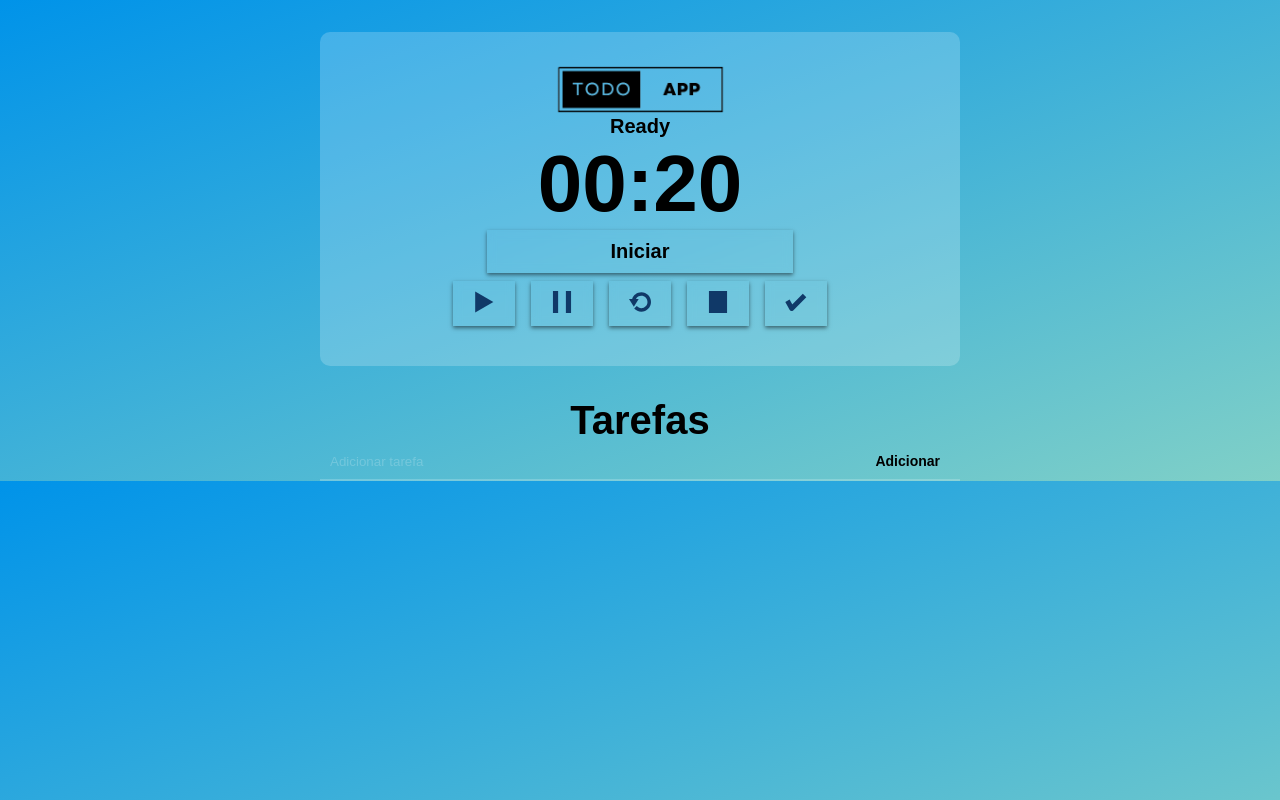
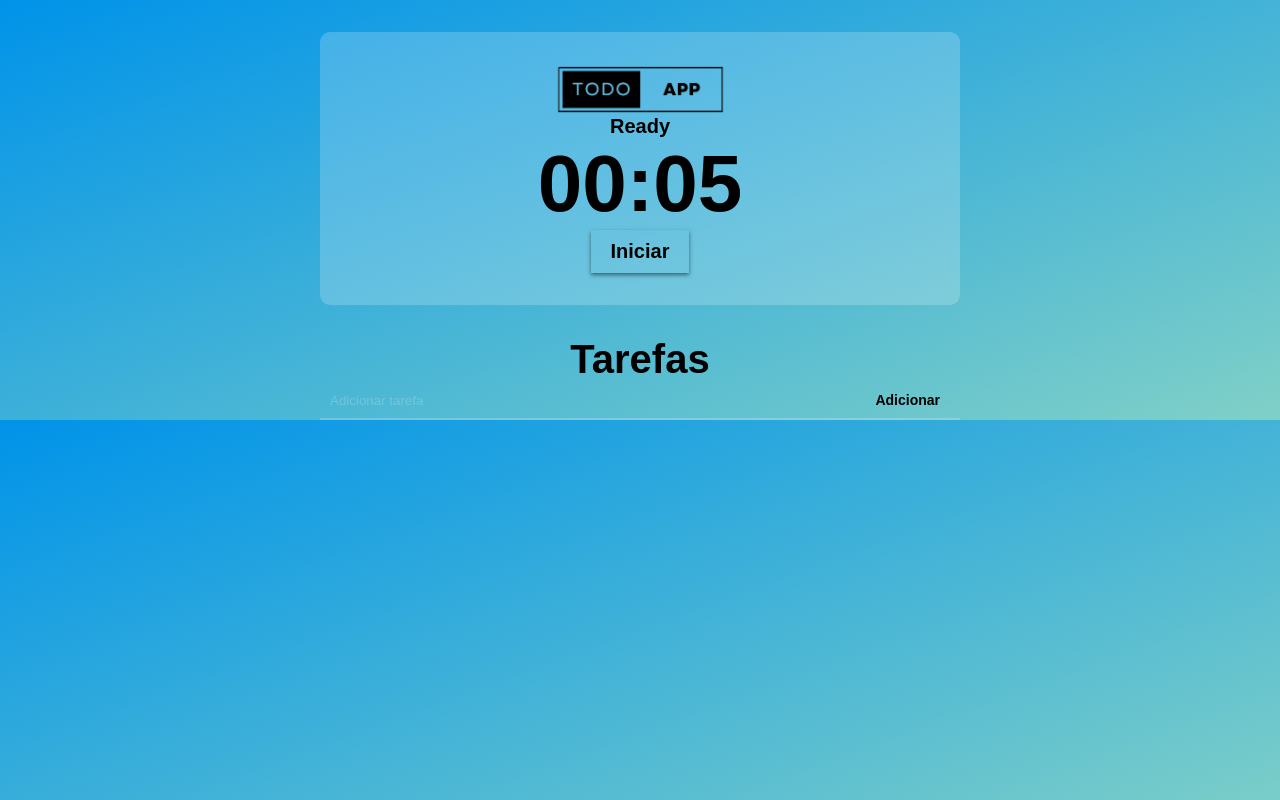
Before and after one commit to LeonardoChermaut/frontend-todo-app, a React (Vite) app: page / in a window 1280 px wide. Built offline with nearby package versions, Linux system fonts and the light colour scheme.

Commit message:
implments callback function button

```diff
--- a/src/pages/home/home.tsx
+++ b/src/pages/home/home.tsx
@@ -1,10 +1,10 @@
-import React, { useState, ChangeEvent, useMemo } from 'react';
+import React, { useState, ChangeEvent, useMemo, Fragment, useCallback, useEffect } from 'react';
 import { Input, Text, Button, Row, Column, List, Image, Icon } from '../../components';
 import { ITask } from 'context';
 import { useTaskContext } from '../../context';
 import { Logo } from '../../assets';
 
-const DEFAULT_SECONDS = 20;
+const DEFAULT_SECONDS = 5;
 const SECONDS_MINUTES = 60;
 
 type Stage = 'Ready' | 'Time to Work' | 'Paused' | 'Stopped' | 'Done';
@@ -36,32 +36,41 @@ export const Home = () => {
     setTaskName('');
   };
 
-  const handleStageTimer = useMemo(() => {
+  const switchCaseStage = (stage: Stage) => {
     switch (stage) {
       case 'Ready':
-        setStage('Ready');
         return 'Ready';
       case 'Time to Work':
-        setStage('Time to Work');
         return 'Time to Work';
       case 'Paused':
-        setStage('Paused');
         return 'Paused';
       case 'Stopped':
-        setStage('Stopped');
         return 'Stopped';
       case 'Done':
-        setStage('Done');
         return 'Done';
+      default:
+        break;
     }
+  };
+
+  const handleStageStatus = useMemo(() => {
+    return switchCaseStage(stage);
   }, [stage]);
 
-  const handleStartTimer = () => {
+  const clearTimerInterval = () => {
+    setTimer((prevTimer: any) => {
+      clearInterval(prevTimer);
+      return undefined;
+    });
+  };
+
+  const handleStartTimer = useCallback(() => {
     setStage('Time to Work');
     const timerInterval = setInterval(() => {
       setSeconds((prevSeconds) => {
         if (prevSeconds === 0) {
           clearInterval(timer);
+          setTimer(undefined);
           setStage('Done');
           return 0;
         }
@@ -70,26 +79,106 @@ export const Home = () => {
     }, 1000);
 
     setTimer(timerInterval);
-  };
+  }, [timer]);
 
-  const handlePauseButton = () => {
+  const handlePauseButton = useCallback(() => {
     setStage('Paused');
-    setTimer((prevTimer: any) => {
-      clearInterval(prevTimer);
-      return undefined;
-    });
-  };
+    clearTimerInterval();
+  }, [timer]);
 
-  const handleStopButton = () => {
+  const handleRestartButton = useCallback(() => {
+    setStage('Ready');
+    clearTimerInterval();
+    setSeconds(DEFAULT_SECONDS);
+  }, [timer]);
+
+  const handleStopButton = useCallback(() => {
     setStage('Stopped');
-    handlePauseButton();
+    clearTimerInterval();
     setSeconds(DEFAULT_SECONDS);
-  };
+  }, [timer]);
+
+  const handleStageButtons = useMemo(() => {
+    switch (stage) {
+      case 'Ready':
+        return (
+          <Fragment>
+            <Button variant="transparent" width="100%" onClick={handleStartTimer}>
+              <Text color="tertriary" fontWeight="bold" fontSize={20}>
+                Iniciar
+              </Text>
+            </Button>
+          </Fragment>
+        );
+      case 'Time to Work':
+        return (
+          <Fragment>
+            <Button variant="transparent" width="100%" margin={2} onClick={handlePauseButton}>
+              <Icon variant="play" />
+            </Button>
+            <Button variant="transparent" width="100%" margin={2} onClick={handlePauseButton}>
+              <Icon variant="pause" />
+            </Button>
+            <Button variant="transparent" width="100%" margin={2} onClick={handleStopButton}>
+              <Icon variant="stop" />
+            </Button>
+          </Fragment>
+        );
+      case 'Done':
+        return (
+          <Fragment>
+            <Button variant="transparent" width="100%" margin={2} onClick={handleRestartButton}>
+              {''}
+              <Icon variant="restart" />
+            </Button>
+            <Button variant="transparent" width="100%" margin={2}>
+              {''}
+              <Icon variant="done" />
+            </Button>
+          </Fragment>
+        );
+      case 'Paused':
+        return (
+          <Fragment>
+            <Button variant="transparent" width="100%" onClick={handleStartTimer}>
+              <Text color="tertriary" fontWeight="bold" fontSize={20}>
+                Retornar
+              </Text>
+            </Button>
+          </Fragment>
+        );
+      case 'Stopped':
+        return (
+          <Fragment>
+            <Button variant="transparent" width="100%" onClick={handleStartTimer}>
+              <Text color="tertriary" fontWeight="bold" fontSize={20}>
+                Iniciar
+              </Text>
+            </Button>
+          </Fragment>
+        );
+      default:
+        return (
+          <Fragment>
+            <Button variant="transparent" width="100%" onClick={handleStartTimer}>
+              <Text color="tertriary" fontWeight="bold" fontSize={20}>
+                Iniciar
+              </Text>
+            </Button>
+          </Fragment>
+        );
+    }
+  }, [handlePauseButton, handleStopButton, handleStartTimer, stage]);
 
   const listItems = taskList.map((task) => ({ label: task.name }));
 
+  useEffect(() => {
+    return () => {
+      if (timer) return clearTimeout(timer);
+    };
+  }, [timer]);
+
   return (
-    <React.Fragment>
     <Column width="50%" margin="0 auto">
       <Column
         width="100%"
@@ -103,33 +192,13 @@ export const Home = () => {
         alignItems="center">
         <Image src={Logo} width="30%" />
         <Text color="tertiary" fontWeight="bold" fontSize={20}>
-            {handleStageTimer}
+          {handleStageStatus}
         </Text>
         <Text color="tertiary" fontWeight="bold" fontSize={80} property="30px">
           {secondsToTimer(seconds)}
         </Text>
-          <Button variant="transparent" width="53%" onClick={handleStartTimer}>
-            <Text color="tertriary" fontWeight="bold" fontSize={20}>
-              Iniciar
-            </Text>
-          </Button>
-          <Row>
-            <Button variant="transparent" width="25%" margin={2} onClick={handleStartTimer}>
-              <Icon variant="play" />
-            </Button>
-            <Button variant="transparent" width="25%" margin={2} onClick={handlePauseButton}>
-              <Icon variant="pause" />
-            </Button>
-            <Button variant="transparent" width="25%" margin={2}>
-              <Icon variant="restart" />
-            </Button>
-            <Button variant="transparent" width="25%" margin={2} onClick={handleStopButton}>
-              <Icon variant="stop" />
-            </Button>
-            <Button variant="transparent" width="25%" margin={2}>
-              <Icon variant="done" />
-            </Button>
-          </Row>
+
+        <Row>{handleStageButtons}</Row>
       </Column>
       <Column textAlign="center">
         <Text color="secondary" fontWeight="bold" fontSize={40}>
@@ -146,6 +215,5 @@ export const Home = () => {
       </Row>
       <List items={listItems} />
     </Column>
-    </React.Fragment>
   );
 };
```
Lines whose indentation alone changed are shown as unchanged.
